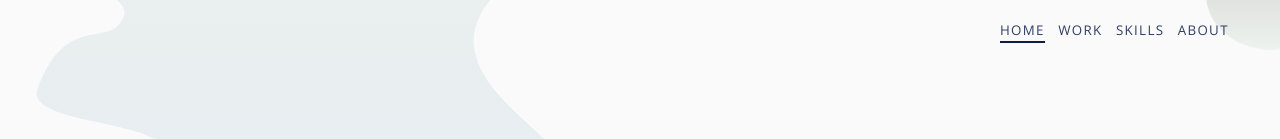
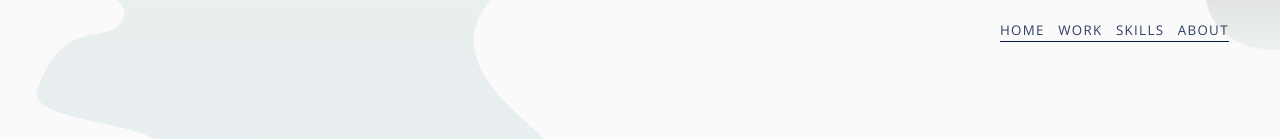
Before and after one commit to locphan2207/personal-web, a React (Create React App) app: page / in a window 1280 px wide. Shown: the top 139 px of the page. Built offline with nearby package versions, Linux system fonts and the light colour scheme.

Commit message:
nav bar working

```diff
--- a/src/components/NavBar.css
+++ b/src/components/NavBar.css
@@ -5,6 +5,11 @@
   right: 4%;
   display: flex;
   z-index: 10;
+  flex-direction: column;
+}
+
+.nav-names {
+  display: flex;
 }
 
 .nav-bar h5 {
@@ -17,7 +22,16 @@
   padding-bottom: 5rem;
 }
 
+.nav-bar h5:first-of-type {
+  margin-left: 0rem;
+}
+
 .nav-bar h5:hover {
   color: #b1ceb4;
   transition: color 0.2s ease-in-out;
 }
+
+.bottom-bar {
+  background-color: #0c1d4a;
+  height: 1rem;
+}
--- a/src/components/NavBar.js
+++ b/src/components/NavBar.js
@@ -1,4 +1,4 @@
-import React from "react"
+import React, { useRef } from "react"
 import "./NavBar.css"
 
 export const PAGE_NAMES = {
@@ -8,22 +8,55 @@ export const PAGE_NAMES = {
   ABOUT_PAGE: "ABOUT",
 }
 
+const NAV_NAMES_ORDER = [
+  PAGE_NAMES.HOME_PAGE,
+  PAGE_NAMES.WORK_PAGE,
+  PAGE_NAMES.SKILLS_PAGE,
+  PAGE_NAMES.ABOUT_PAGE,
+]
+
 function NavBar({ pageVisible, switchPage }) {
+  const itemWidths = useRef({})
+
+  const getLeftOffset = pageName => {
+    let leftOffset = []
+    for (const currName of NAV_NAMES_ORDER) {
+      if (pageName !== currName) {
+        leftOffset.push(`${itemWidths.current[currName]}px`, "20rem")
+      } else {
+        return leftOffset.length ? `calc(${leftOffset.join(" + ")})` : 0
+      }
+    }
+  }
+
+  console.log(itemWidths, pageVisible, {
+    width: itemWidths.current[pageVisible],
+    marginLeft: getLeftOffset(pageVisible),
+  })
+
   return (
     <div className="nav-bar">
-      {Object.values(PAGE_NAMES).map(pageName => (
+      <div className="nav-names">
+        {NAV_NAMES_ORDER.map(pageName => (
           <h5
+            ref={ref => {
+              if (ref) itemWidths.current[pageName] = ref.offsetWidth
+            }}
+            key={pageName}
             onClick={() => switchPage(pageName)}
-          style={
-            pageVisible === pageName
-              ? { borderBottom: "#0c1d4a 2px solid" }
-              : null
-          }
           >
             {pageName}
           </h5>
         ))}
       </div>
+      <div
+        className={"bottom-bar"}
+        style={{
+          width: itemWidths.current[pageVisible],
+          marginLeft: getLeftOffset(pageVisible),
+        }}
+      />
+    </div>
   )
 }
 
--- a/src/helpers/cssHelpers.js
+++ b/src/helpers/cssHelpers.js
@@ -83,3 +83,7 @@ const _randomPosition = (currPos = [0, 0]) => {
 const _randomDuration = radius => {
   return Math.random() * (100 / radius) + 10
 }
+
+export const convertRemToPixels = rem => {
+  return rem * parseFloat(getComputedStyle(document.documentElement).fontSize)
+}
```
Lines whose indentation alone changed are shown as unchanged.
